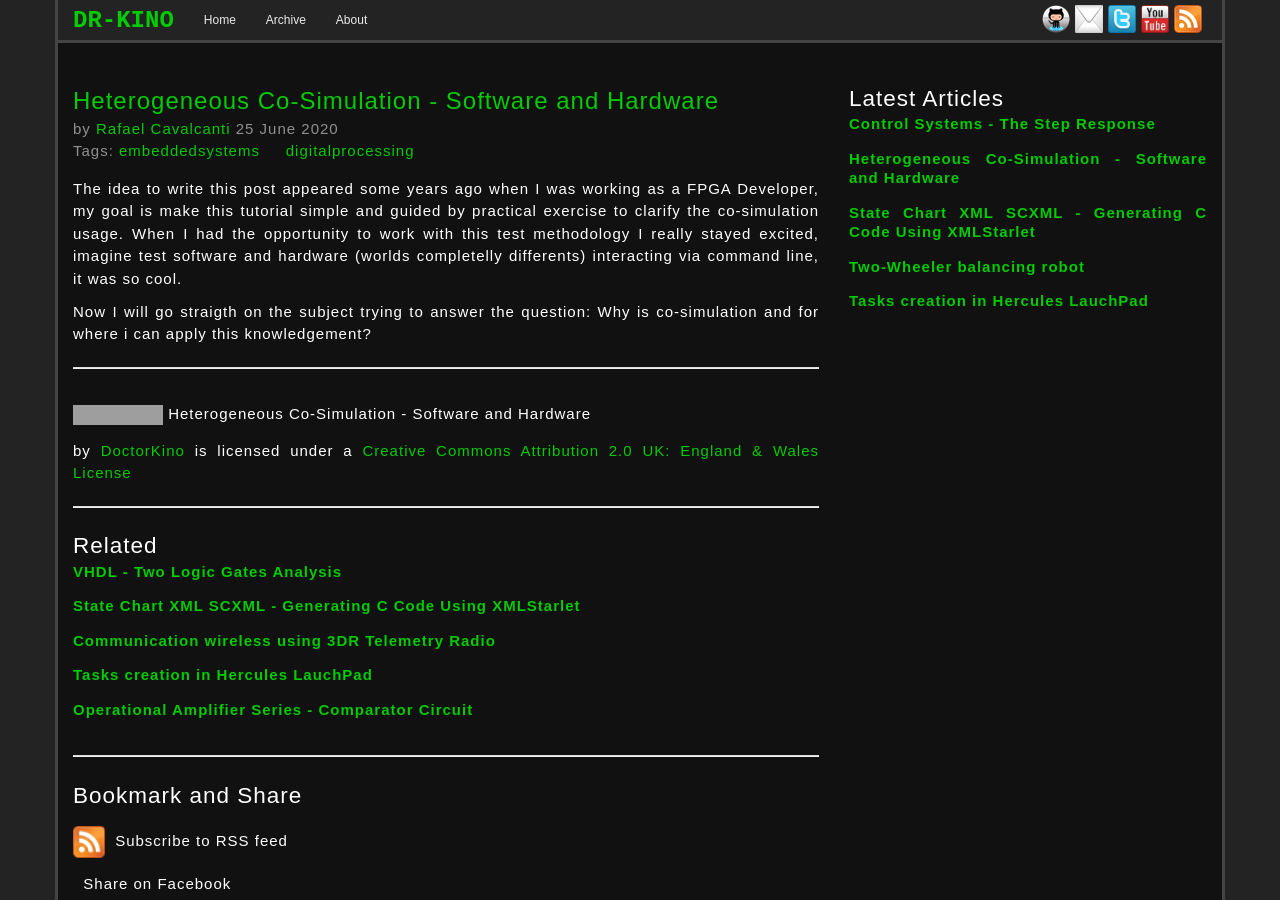
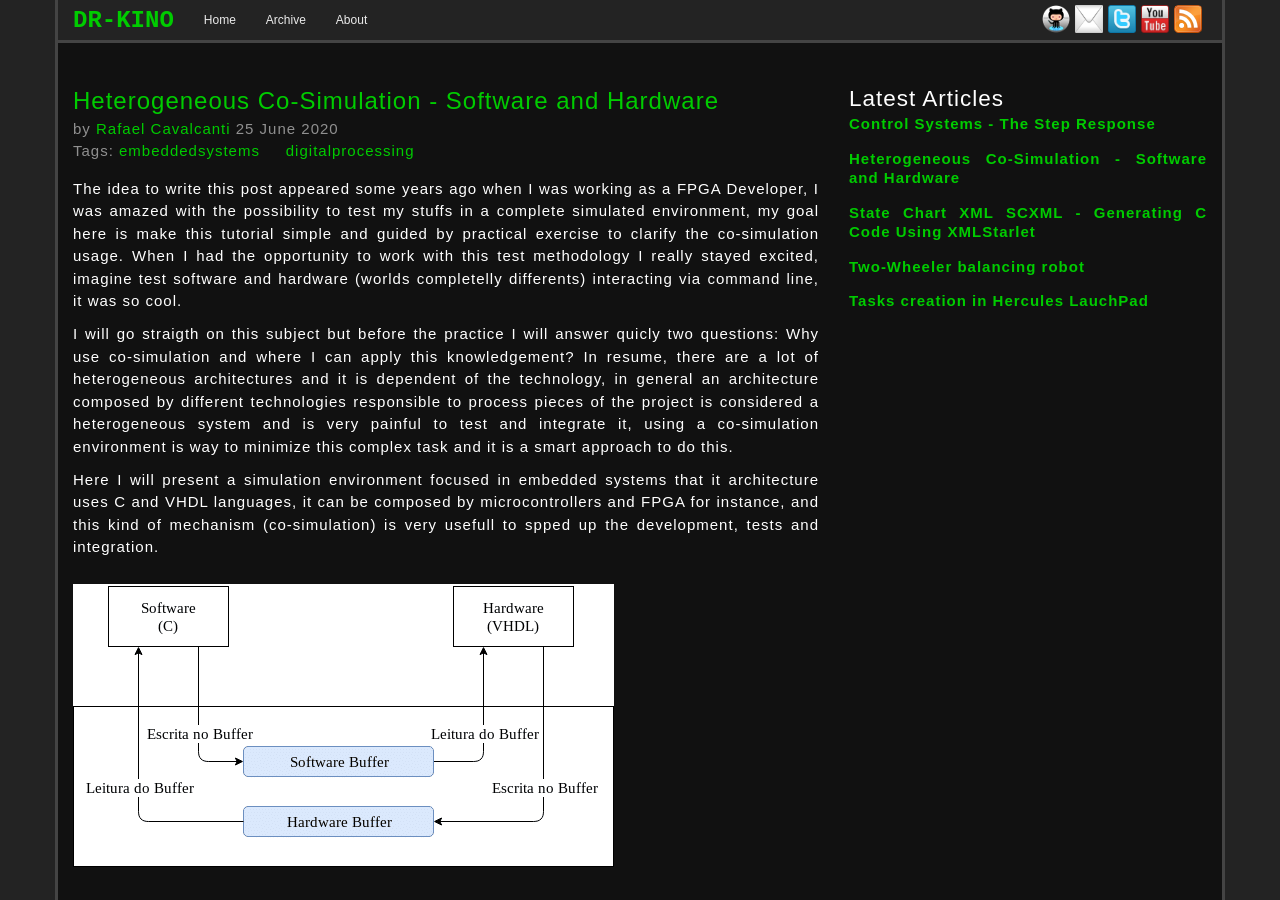
Before and after one commit to dr-kino/dr-kino.github.io, a Jekyll site: the page built from _posts/2020-06-25-heterogeneous-co-simulation-software-and-hardware.markdown, in a window 1280 px wide and 900 px high. Built offline with Jekyll 4.4.1, drawn with Linux system fonts in a browser that asks for light colours; nearby versions of some CDN libraries; comment, search, counter and statistics services are not loaded; grey boxes are pictures that could not be loaded.

Commit message:
Added images references.

```diff
--- a/_posts/2020-06-25-heterogeneous-co-simulation-software-and-hardware.markdown
+++ b/_posts/2020-06-25-heterogeneous-co-simulation-software-and-hardware.markdown
@@ -10,6 +10,24 @@
 licence: cc_attrib
 ---
 
-The idea to write this post appeared some years ago when I was working as a FPGA Developer, my goal is make this tutorial simple and guided by practical exercise to clarify the co-simulation usage. When I had the opportunity to work with this test methodology I really stayed excited, imagine test software and hardware (worlds completelly differents) interacting via command line, it was so cool.
+The idea to write this post appeared some years ago when I was working as a FPGA Developer, I was amazed with the possibility to test my stuffs in a complete simulated environment, my goal here is make this tutorial simple and guided by practical exercise to clarify the co-simulation usage. When I had the opportunity to work with this test methodology I really stayed excited, imagine test software and hardware (worlds completelly differents) interacting via command line, it was so cool.
 
-Now I will go straigth on the subject trying to answer the question: Why is co-simulation and for where i can apply this knowledgement?
+I will go straigth on this subject but before the practice I will answer quicly two questions: Why use co-simulation and where I can apply this knowledgement? In resume, there are a lot of heterogeneous architectures and it is dependent of the technology, in general an architecture composed by different technologies responsible to process pieces of the project is considered a heterogeneous system  and is very painful to test and integrate it, using a co-simulation environment is  way to minimize this complex task and it is a smart approach to do this.
+
+Here I will present a simulation environment focused in embedded systems that it architecture uses C and VHDL languages, it can be composed by microcontrollers and FPGA for instance, and  this kind of mechanism (co-simulation) is very usefull to spped up the development, tests and integration.
+
+<img src="/images/posts/00014-A.png" />
+
+<img src="/images/posts/00014-B.png" />
+
+<img src="/images/posts/00014-C.png" />
+
+<img src="/images/posts/00014-D.png" />
+
+<img src="/images/posts/00014-E.png" />
+
+<img src="/images/posts/00014-F.png" />
+
+<img src="/images/posts/00014-G.png" />
+
+<img src="/images/posts/00014-H.png" />
```
Also changed, not shown: images/posts/00014-A.png (added), images/posts/00014-B.png (added), images/posts/00014-C.png (added), images/posts/00014-D.png (added), images/posts/00014-E.png (added), images/posts/00014-F.png (added), images/posts/00014-G.png (added), images/posts/00014-H.png (added).
